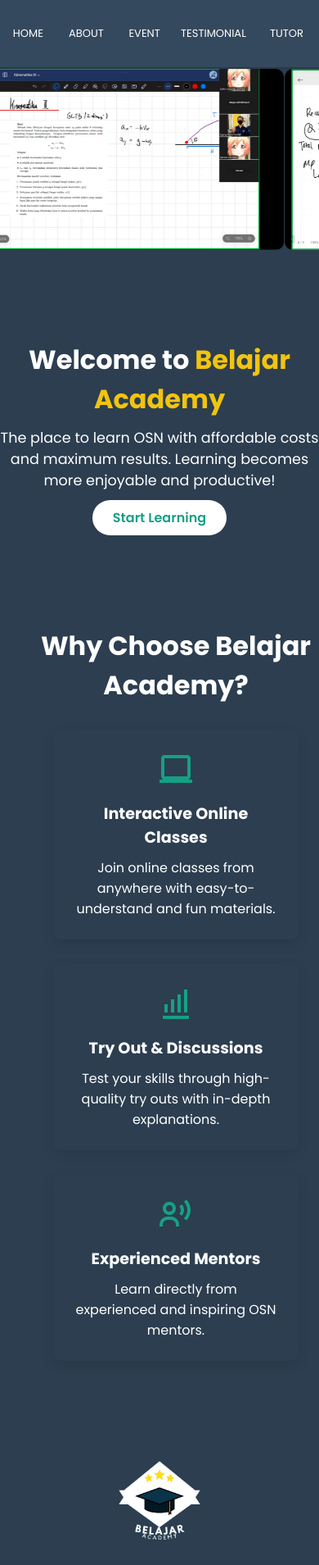
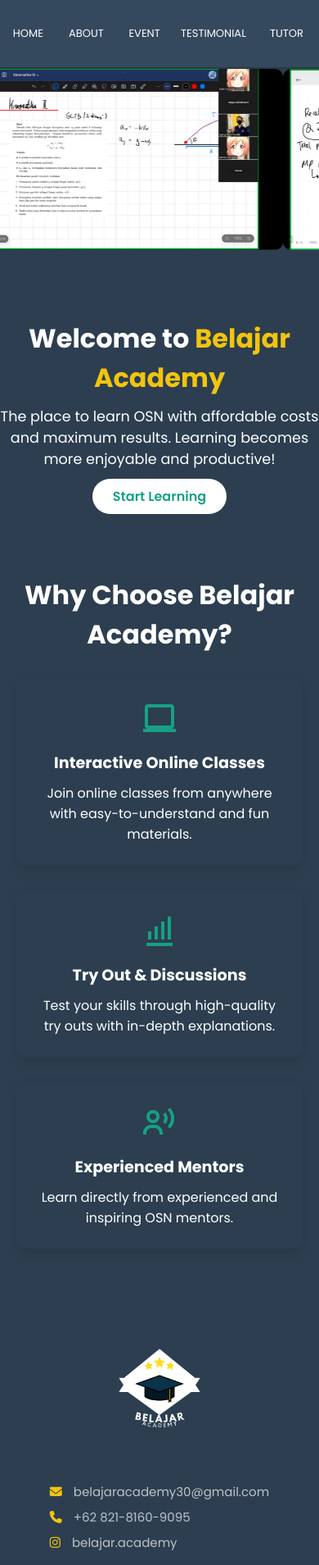
Before and after one commit to BelajarAcademy/belajaracademy, a PHP site: page / in a window 390 px wide; the page is wider, and only the part inside the window is pictured. Shown: the top 1909 px of that part at 82% size. Run offline with PHP 8.4, Linux system fonts and the light colour scheme; some libraries are stand-ins or nearby versions.

Commit message:
Update style.css

```diff
--- a/style.css
+++ b/style.css
@@ -115,8 +111,12 @@
 }
 /* Carousel Styling */
 .carousel {
+    display: flex;
+  overflow-x: auto;
+  scroll-snap-type: x mandatory;
+  -webkit-overflow-scrolling: touch;
     width: 100%;
-    margin-top: 10vh; /* Tambahkan jarak antara navbar dan carousel */
+    margin-top: 10vh;
     overflow: hidden;
 }
 
@@ -138,7 +139,6 @@
     height: auto;
     object-fit:fill;
     border-radius: 10px;
-    margin-right: 1px;
     transition: transform 0.5s ease;
     margin-bottom: 0;
 }
@@ -158,11 +158,17 @@
         transform: translateX(0);
     }
 }
-
+.carousel::-webkit-scrollbar {
+    display: none;
+  }
 .carousel-container {
     animation: slide-animation 18s infinite;
 }
-
+.carousel-item {
+    flex: 0 0 auto;
+    width: 80vw; /* Atau relatif, jangan px */
+    scroll-snap-align: start;
+  }
 
 /* Hero Section */
 .hero {
@@ -204,9 +214,11 @@
 
 /* Features Section */
 .features {
-    padding: 60px 20px;
+    padding: 60px 10px;
     text-align: center;
+    max-width: 100vw;
     color: #ffffff;
+    box-sizing: border-box;
     width: 100%;
 }
 
@@ -217,14 +229,15 @@
 }
 
 .feature-grid {
-    display: flex;
-    flex-wrap: wrap;
-    justify-content: center;
-    gap: 30px;
+    display: grid;
+    grid-template-columns: repeat(3, 1fr); /* Membuat 3 kolom */
+    gap: 2rem;
+    justify-items: center;
 }
 
 .feature-item {
-    width: 250px;
+    width: 100%; /* Menyesuaikan dengan kolom grid */
+    max-width: 300px; /* Maksimal lebar card */
     border-radius: 10px;
     padding: 25px;
     box-shadow: 0 5px 15px rgba(0, 0, 0, 0.1);
@@ -244,6 +257,17 @@
 .feature-item h3 {
     margin-bottom: 10px;
     font-size: 1.2rem;
+}
+
+/* Responsiveness */
+@media screen and (max-width: 768px) {
+    .feature-grid {
+        grid-template-columns: repeat(auto-fit, minmax(200px, 1fr)); /* Atur agar kolom menyesuaikan layar kecil */
+    }
+
+    .feature-item {
+        width: 100%; /* Sesuaikan lebar card */
+    }
 }
 
 /* General Footer Styling */
@@ -564,7 +588,12 @@
         flex-direction: column;
         align-items: center;
     }
-
+    .hero {
+        margin-top: 10vh;
+        height: 10vh; /* Atur tinggi yang sesuai di layar lebih kecil */
+        padding: 0; /* Sesuaikan padding */
+        margin-bottom: 20vh;
+      }
     /* Navbar tetap horizontal */
     nav {
         flex-direction: row;
@@ -573,12 +602,15 @@
         height: auto;
         padding: 10px;
         width: 100%;
+        align-items: flex-start;
+
     }
 
     nav .nav-links {
-        flex-wrap: wrap;
         justify-content: center;
         gap: 5px;
+        width: 100%;
+        margin-top: 1rem;
     }
 
     nav a {
```
Also changed, not shown: other parts of style.css (+16 -12 lines).
